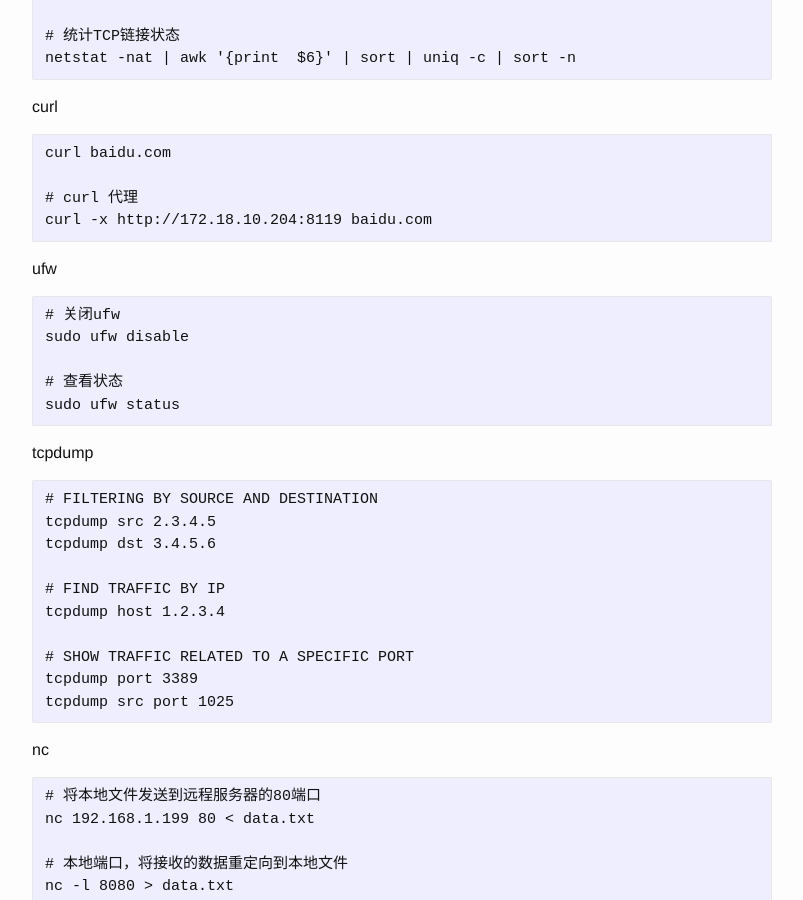
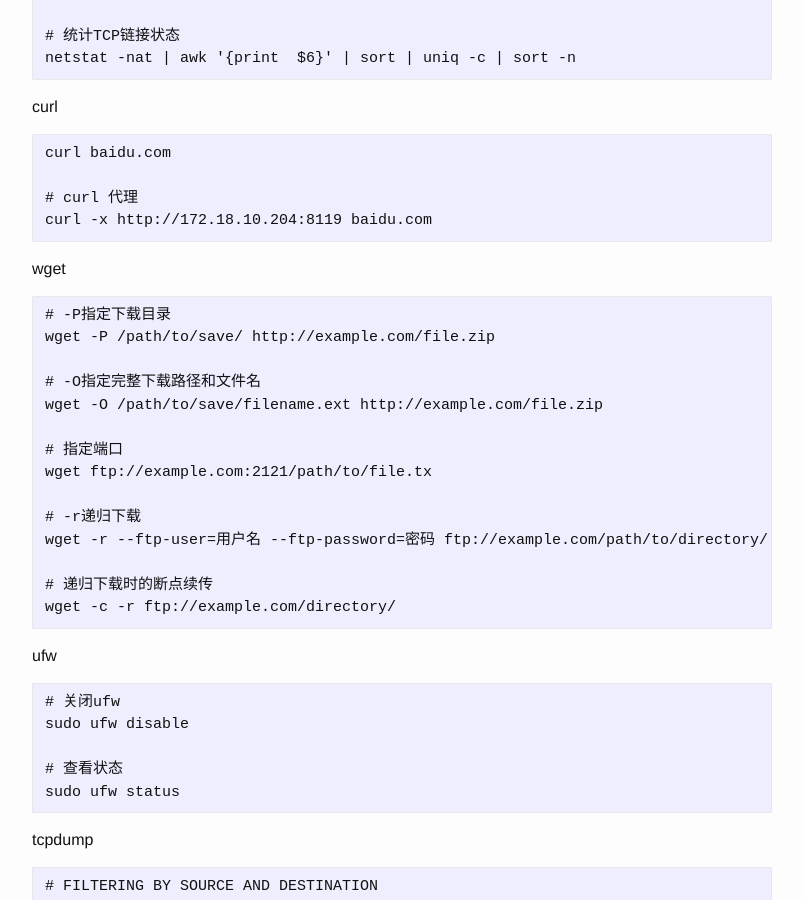
Before and after one commit to josephstalin117/josephstalin117.github.io, a Jekyll site: the page built from _posts/2016-04-04-linux.markdown, in a window 1280 px wide and 900 px high, scrolled down 14771 px. Shown: the whole window, without its empty margins (238-1041 px from the left). Built offline with Jekyll 4.4.1, drawn with Linux system fonts in a browser that asks for light colours; some of the changed text lies outside the part shown.

Commit message:
add wget

````diff
--- a/_posts/2016-04-04-linux.markdown
+++ b/_posts/2016-04-04-linux.markdown
@@ -697,6 +697,24 @@ curl baidu.com
 
 # curl 代理
 curl -x http://172.18.10.204:8119 baidu.com
+```
+
+wget
+```
+# -P指定下载目录
+wget -P /path/to/save/ http://example.com/file.zip
+
+# -O指定完整下载路径和文件名
+wget -O /path/to/save/filename.ext http://example.com/file.zip
+
+# 指定端口
+wget ftp://example.com:2121/path/to/file.tx
+
+# -r递归下载
+wget -r --ftp-user=用户名 --ftp-password=密码 ftp://example.com/path/to/directory/
+
+# 递归下载时的断点续传
+wget -c -r ftp://example.com/directory/
 ```
 
 ufw
--- a/_posts/2017-08-10-python.markdown
+++ b/_posts/2017-08-10-python.markdown
@@ -756,6 +756,12 @@ with open(target_file, 'w', encoding='UTF-8') as outfile:
                 outfile.write(line)
 ```
 
+生成日期格式的文件
+```
+tradeday = datetime.datetime.today()
+filename = tradeday.strftime(config['pos_diff_filename'])
+```
+
 file io
 ```
 #'a' is for append, or use
````
Also changed, not shown: other parts of _posts/2016-04-04-linux.markdown (+1 -1 lines).
